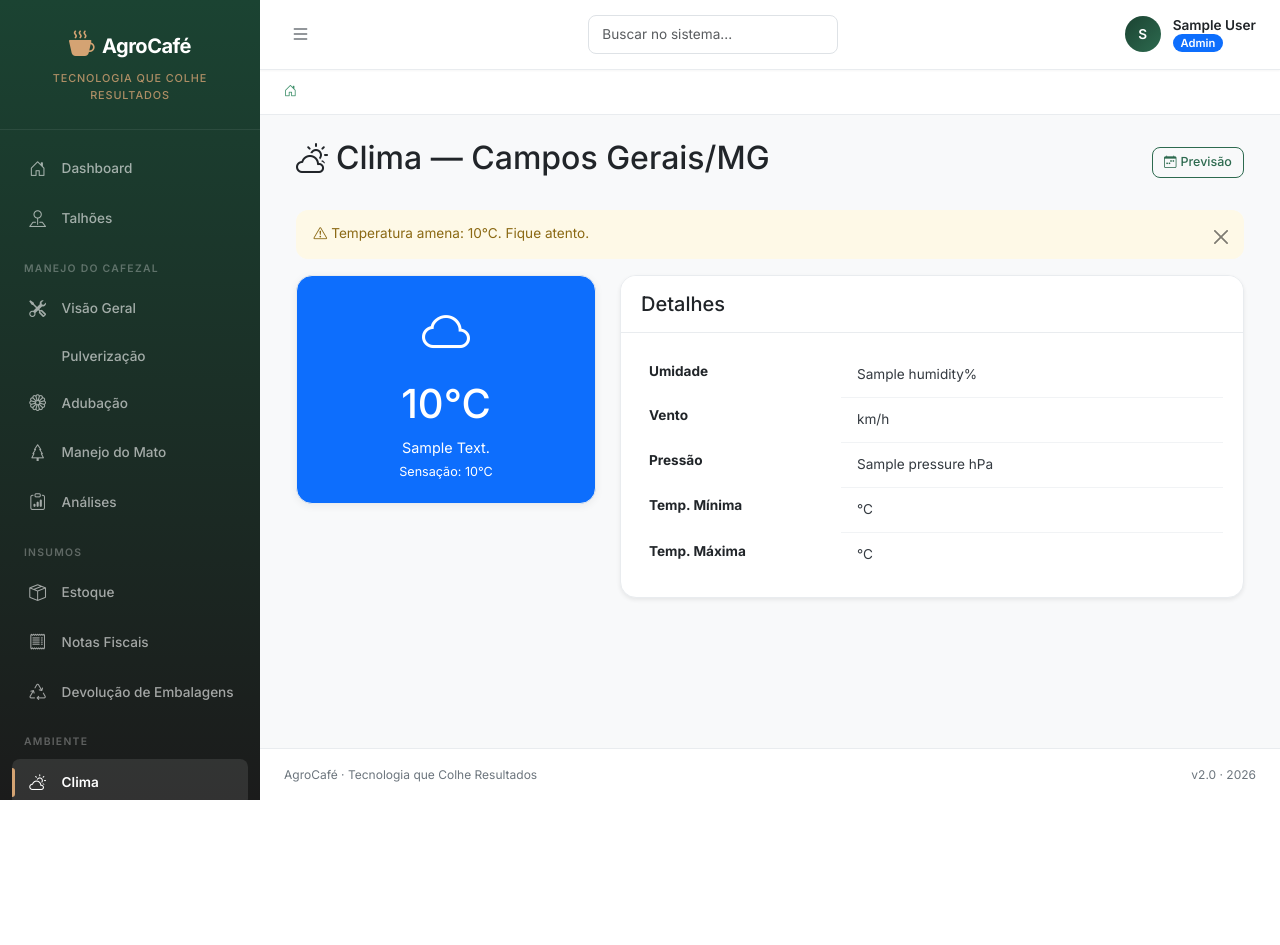
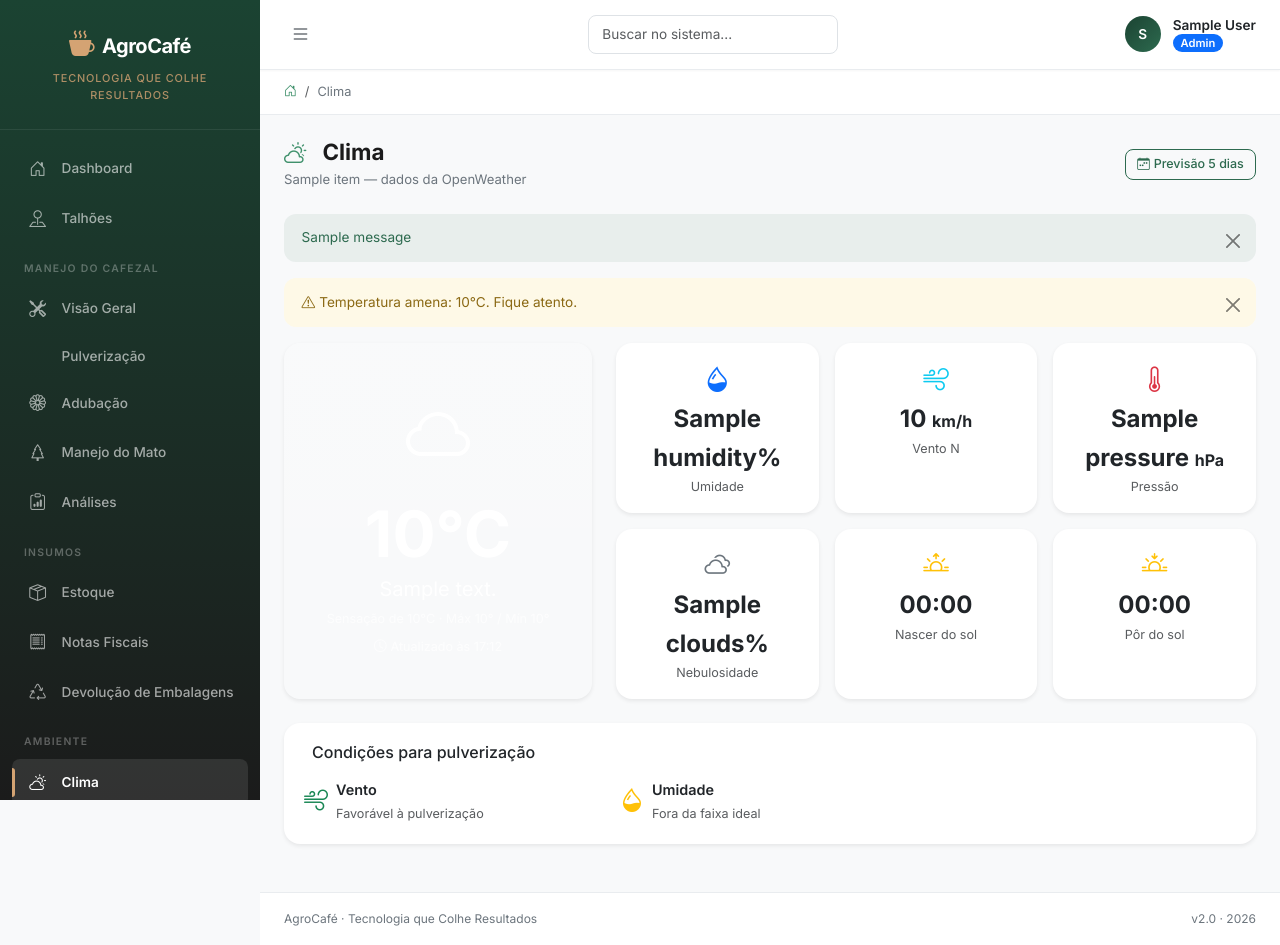
Before and after one commit to PaulinhoProjects/FazendaCafe, a Flask app: page /clima/ in a window 1280 px wide. Before the commit the page ends 800 px from the top, so only its background shows below. Run offline with Flask 3, Linux system fonts and the light colour scheme; the visitor is signed in with stand-in values (Sample User, id 1); one stand-in notice (Sample message) is shown; a database or web service that is not in the repository returns one stand-in record (values such as "Sample title"); data that the repository does not hold is empty; some libraries are stand-ins or nearby versions.

Commit message:
feat(clima): corrige icones e campos vazios, adiciona nebulosidade, sol, direcao do vento e janela de pulverizacao

```diff
--- a/app/templates/clima/index.html
+++ b/app/templates/clima/index.html
@@ -1,11 +1,25 @@
 {% extends "base.html" %}
 {% block titulo %}Clima{% endblock %}
+{% block breadcrumb %}
+{{ super() }}
+<li class="breadcrumb-item active">Clima</li>
+{% endblock %}
 {% block conteudo %}
-<div class="container-fluid">
-    <div class="d-flex justify-content-between align-items-center mb-4">
-        <h2><i class="bi bi-cloud-sun me-2"></i>Clima — Campos Gerais/MG</h2>
-        <a href="{{ url_for('clima.previsao') }}" class="btn btn-outline-primary btn-sm"><i class="bi bi-calendar-week me-1"></i>Previsão</a>
+<div class="page-header mb-4">
+    <div>
+        <h1 class="page-title"><i class="bi bi-cloud-sun me-2"></i>Clima</h1>
+        <p class="page-subtitle">{{ clima.cidade if clima and clima.cidade else 'Campos Gerais/MG' }} — dados da OpenWeather</p>
     </div>
+    <div>
+        <a href="{{ url_for('clima.previsao') }}" class="btn btn-outline-primary btn-sm"><i class="bi bi-calendar-week me-1"></i>Previsão 5 dias</a>
+    </div>
+</div>
+
+{% with messages = get_flashed_messages(with_categories=true) %}
+{% if messages %}{% for category, message in messages %}
+<div class="alert alert-{{ 'danger' if category == 'error' else category }} alert-dismissible fade show">{{ message }}<button type="button" class="btn-close" data-bs-dismiss="alert"></button></div>
+{% endfor %}{% endif %}{% endwith %}
+
 {% if alertas %}
 {% for a in alertas %}
 <div class="alert alert-{{ 'danger' if a.severidade == 'alto' else 'warning' }} alert-dismissible fade show">
@@ -14,35 +28,116 @@
 </div>
 {% endfor %}
 {% endif %}
+
 {% if clima %}
-    <div class="row">
-        <div class="col-md-4">
-            <div class="card text-white bg-primary mb-3">
-                <div class="card-body text-center">
-                    <i class="bi {{ get_icone_clima(clima.condition) if clima.condition else 'bi-cloud' }}" style="font-size:3rem"></i>
-                    <h1 class="mt-2">{{ clima.temperatura }}°C</h1>
-                    <p class="mb-0">{{ clima.descricao|title if clima.descricao else '-' }}</p>
-                    <small>Sensação: {{ clima.sensacao }}°C</small>
+<div class="row g-4 mb-4">
+    <!-- Card principal -->
+    <div class="col-lg-4">
+        <div class="card shadow-sm border-0 h-100 text-white bg-gradient" style="background:linear-gradient(135deg,#0d6efd,#0dcaf0)">
+            <div class="card-body d-flex flex-column align-items-center justify-content-center text-center py-4">
+                <i class="bi {{ get_icone_clima(clima.condition) }}" style="font-size:4rem"></i>
+                <div class="display-3 fw-bold mt-2">{{ clima.temperatura|int }}°C</div>
+                <div class="fs-5">{{ clima.descricao }}</div>
+                <div class="small opacity-75 mt-1">Sensação de {{ clima.sensacao|int }}°C · Máx {{ clima.temp_max|int }}° / Mín {{ clima.temp_min|int }}°</div>
+                <div class="small opacity-75 mt-2"><i class="bi bi-clock me-1"></i>Atualizado às {{ clima.atualizacao }}</div>
             </div>
         </div>
     </div>
-        <div class="col-md-8">
-            <div class="card shadow-sm">
-                <div class="card-header"><h5 class="mb-0">Detalhes</h5></div>
-                <div class="card-body">
-                    <table class="table table-borderless">
-                        <tr><th style="width:200px">Umidade</th><td>{{ clima.umidade }}%</td></tr>
-                        <tr><th>Vento</th><td>{{ clima.vento }} km/h</td></tr>
-                        <tr><th>Pressão</th><td>{{ clima.pressao }} hPa</td></tr>
-                        <tr><th>Temp. Mínima</th><td>{{ clima.temp_min }}°C</td></tr>
-                        <tr><th>Temp. Máxima</th><td>{{ clima.temp_max }}°C</td></tr>
-                    </table>
+
+    <!-- Cards de métricas -->
+    <div class="col-lg-8">
+        <div class="row g-3">
+            <div class="col-6 col-md-4">
+                <div class="card shadow-sm border-0 h-100"><div class="card-body text-center py-3">
+                    <i class="bi bi-droplet-half text-primary" style="font-size:1.6rem"></i>
+                    <div class="fs-4 fw-bold">{{ clima.umidade }}%</div>
+                    <div class="text-muted small">Umidade</div>
+                </div></div>
+            </div>
+            <div class="col-6 col-md-4">
+                <div class="card shadow-sm border-0 h-100"><div class="card-body text-center py-3">
+                    <i class="bi bi-wind text-info" style="font-size:1.6rem"></i>
+                    <div class="fs-4 fw-bold">{{ clima.vento_velocidade }} <small class="fs-6">km/h</small></div>
+                    <div class="text-muted small">Vento {{ clima.vento_cardinal }}</div>
+                </div></div>
+            </div>
+            <div class="col-6 col-md-4">
+                <div class="card shadow-sm border-0 h-100"><div class="card-body text-center py-3">
+                    <i class="bi bi-thermometer-half text-danger" style="font-size:1.6rem"></i>
+                    <div class="fs-4 fw-bold">{{ clima.pressao }} <small class="fs-6">hPa</small></div>
+                    <div class="text-muted small">Pressão</div>
+                </div></div>
+            </div>
+            <div class="col-6 col-md-4">
+                <div class="card shadow-sm border-0 h-100"><div class="card-body text-center py-3">
+                    <i class="bi bi-clouds text-secondary" style="font-size:1.6rem"></i>
+                    <div class="fs-4 fw-bold">{{ clima.nebulosidade }}%</div>
+                    <div class="text-muted small">Nebulosidade</div>
+                </div></div>
+            </div>
+            <div class="col-6 col-md-4">
+                <div class="card shadow-sm border-0 h-100"><div class="card-body text-center py-3">
+                    <i class="bi bi-sunrise text-warning" style="font-size:1.6rem"></i>
+                    <div class="fs-4 fw-bold">{{ clima.nascer_sol }}</div>
+                    <div class="text-muted small">Nascer do sol</div>
+                </div></div>
+            </div>
+            <div class="col-6 col-md-4">
+                <div class="card shadow-sm border-0 h-100"><div class="card-body text-center py-3">
+                    <i class="bi bi-sunset text-warning" style="font-size:1.6rem"></i>
+                    <div class="fs-4 fw-bold">{{ clima.por_sol }}</div>
+                    <div class="text-muted small">Pôr do sol</div>
+                </div></div>
             </div>
         </div>
     </div>
 </div>
-    {% else %}
-    <div class="alert alert-warning">Não foi possível carregar os dados do clima. Verifique a conexão com a internet.</div>
+
+<!-- Janela de pulverização (dica agro) -->
+<div class="card shadow-sm border-0 mb-4">
+    <div class="card-body">
+        <h6 class="mb-3"><i class="bi bi-spray me-2 text-success"></i>Condições para pulverização</h6>
+        <div class="row g-3">
+            {% set vento_ok = clima.vento_velocidade <= 15 %}
+            {% set vento_perigo = clima.vento_velocidade > 20 %}
+            {% set umidade_ok = clima.umidade >= 50 and clima.umidade <= 85 %}
+            <div class="col-md-4">
+                <div class="d-flex align-items-center gap-2">
+                    <i class="bi bi-wind {{ 'text-success' if vento_ok else ('text-danger' if vento_perigo else 'text-warning') }} fs-4"></i>
+                    <div>
+                        <div class="fw-semibold">Vento</div>
+                        <small class="text-muted">
+                            {% if vento_ok %}Favorável à pulverização
+                            {% elif vento_perigo %}Forte demais — evite pulverizar
+                            {% else %}Moderado — avalie o momento{% endif %}
+                        </small>
+                    </div>
+                </div>
+            </div>
+            <div class="col-md-4">
+                <div class="d-flex align-items-center gap-2">
+                    <i class="bi bi-droplet-half {{ 'text-success' if umidade_ok else 'text-warning' }} fs-4"></i>
+                    <div>
+                        <div class="fw-semibold">Umidade</div>
+                        <small class="text-muted">{% if umidade_ok %}Ideal (50–85%){% else %}Fora da faixa ideal{% endif %}</small>
+                    </div>
+                </div>
+            </div>
+            {% if clima.temp_min <= 4 %}
+            <div class="col-md-4">
+                <div class="d-flex align-items-center gap-2">
+                    <i class="bi bi-snow text-danger fs-4"></i>
+                    <div>
+                        <div class="fw-semibold">Risco de geada</div>
+                        <small class="text-muted">Mínima de {{ clima.temp_min|int }}°C — proteja lavouras sensíveis</small>
+                    </div>
+                </div>
+            </div>
             {% endif %}
         </div>
+    </div>
+</div>
+{% else %}
+<div class="alert alert-warning"><i class="bi bi-exclamation-triangle me-2"></i>Não foi possível carregar os dados do clima. Verifique a conexão com a internet e a chave da API em <a href="{{ url_for('config.index') }}">Configurações</a>.</div>
+{% endif %}
 {% endblock %}
```
Also changed, not shown: app/modules/clima.py (+31 -21 lines), app/templates/clima/previsao.html (+34 -19 lines). Lines whose indentation alone changed are shown as unchanged.
